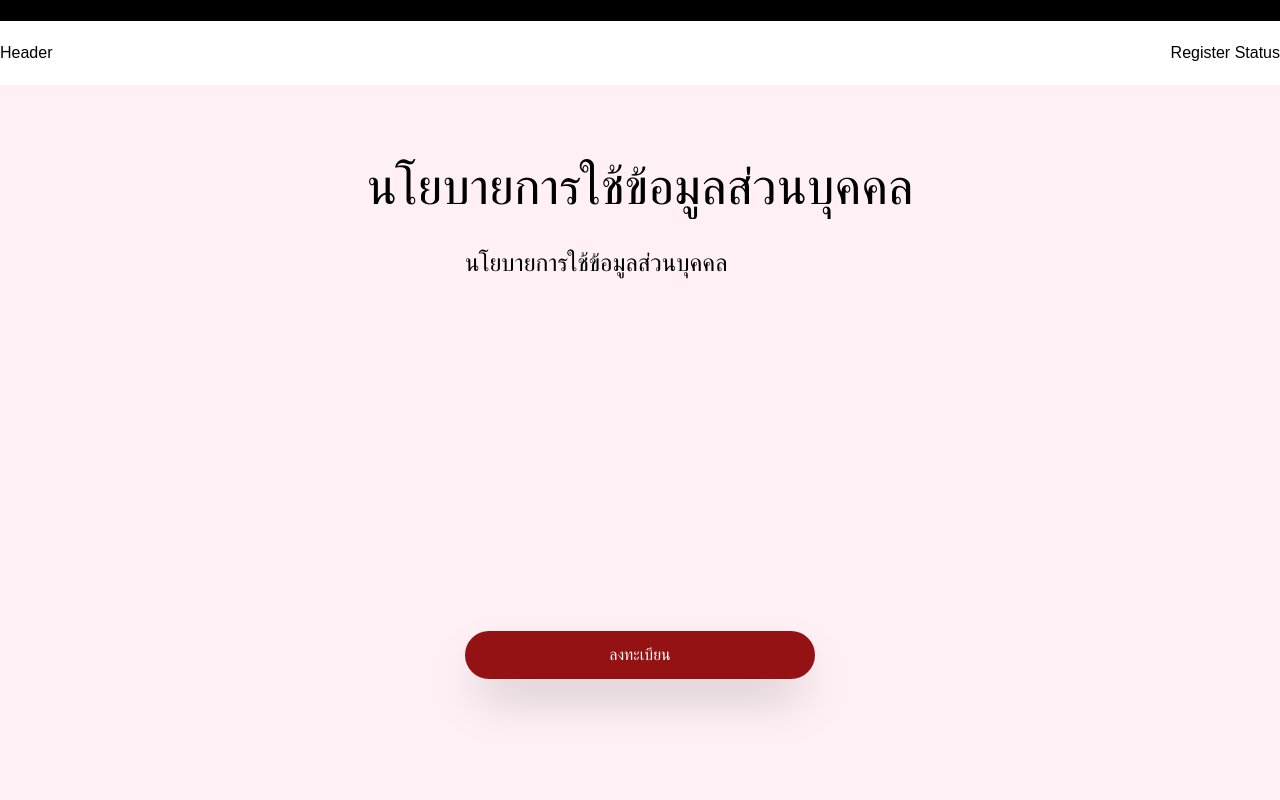
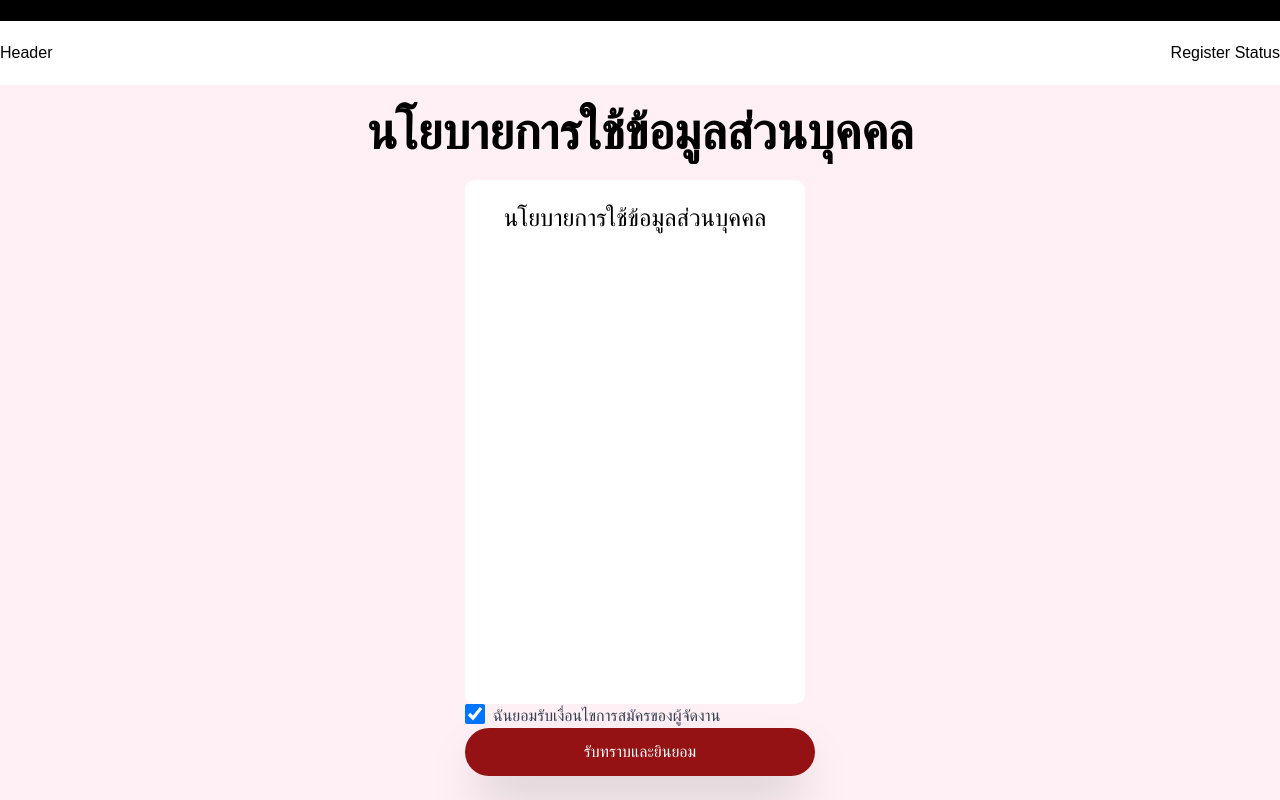
Before and after one commit to esc-chula/intaniarun-frontend, a Next.js app: page /pdpa in a window 1280 px wide. Built offline with nearby package versions, Linux system fonts and the light colour scheme; a web font is replaced by a local one.

Commit message:
feat: pdpa

```diff
--- a/src/app/pdpa/page.tsx
+++ b/src/app/pdpa/page.tsx
@@ -1,4 +1,5 @@
 import Header from "../components/header";
+import Link from 'next/link';
 
 
 export default function RegisterPage() {
@@ -6,10 +7,18 @@ export default function RegisterPage() {
         <div className="min-h-screen bg-[#F998B926]">
             <Header/>
             <div className="flex flex-col items-center">
-                <h1 className="text-[50px] mt-[65px]">นโยบายการใช้ข้อมูลส่วนบุคคล</h1>
+                <h1 className="text-[50px] mt-[10px] text-[25px] font-bold">นโยบายการใช้ข้อมูลส่วนบุคคล</h1>
                 <div>
-                    <h2 className="text-[24px] mt-[20px]">นโยบายการใช้ข้อมูลส่วนบุคคล</h2>
-                    <button className="w-[350px] h-[48px] bg-[#941214] text-white mt-[350px] rounded-[32px] shadow-2xl">ลงทะเบียน</button>
+                    <div className="w-[340px] h-[524px] bg-white flex justify-center rounded-[10px] mt-[10px]">
+                        <h2 className="text-[24px] mt-[20px] text-[16px]">นโยบายการใช้ข้อมูลส่วนบุคคล</h2>
+                    </div>
+                    <div className="flex flex-row">
+                        <input type="checkbox" className="form-checkbox h-5 w-5 text-blue-600" checked />
+                        <label className="ml-2 text-gray-700">ฉันยอมรับเงื่อนไขการสมัครของผู้จัดงาน</label>
+                    </div>
+                    <Link href="/pdpa" passHref>
+                        <button className="w-[350px] h-[48px] bg-[#941214] text-white rounded-[32px] shadow-2xl">รับทราบและยินยอม</button>
+                    </Link>
                 </div>
             </div>
         </div>
--- a/src/app/register/page.tsx
+++ b/src/app/register/page.tsx
@@ -1,4 +1,5 @@
 import Header from "../components/header";
+import Link from 'next/link';
 
 
 export default function RegisterPage() {
@@ -8,7 +9,9 @@ export default function RegisterPage() {
             <div className="flex flex-col items-center">
                 <h1 className="text-[50px] mt-[65px]">INTANIA RUN 2024</h1>
                 <h2 className="text-[24px] mt-[20px]">XX NOVEMBER 2023</h2>
-                <button className="w-[350px] h-[48px] bg-[#941214] text-white mt-[350px] rounded-[32px] shadow-2xl">ลงทะเบียน</button>
+                <Link href="/pdpa" passHref>
+                    <button className="w-[350px] h-[48px] bg-[#941214] text-white mt-[350px] rounded-[32px] shadow-2xl">ลงทะเบียน</button>
+                </Link>
             </div>
         </div>
     );
```
